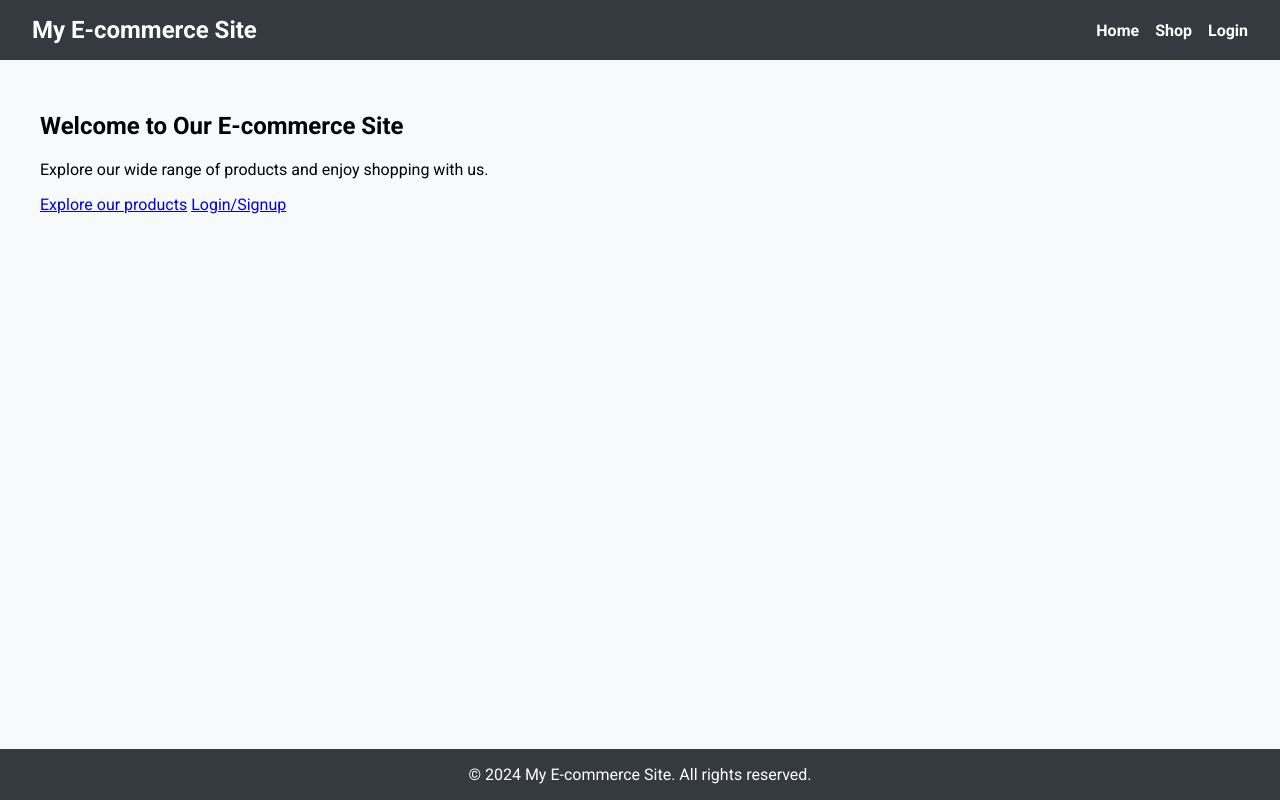
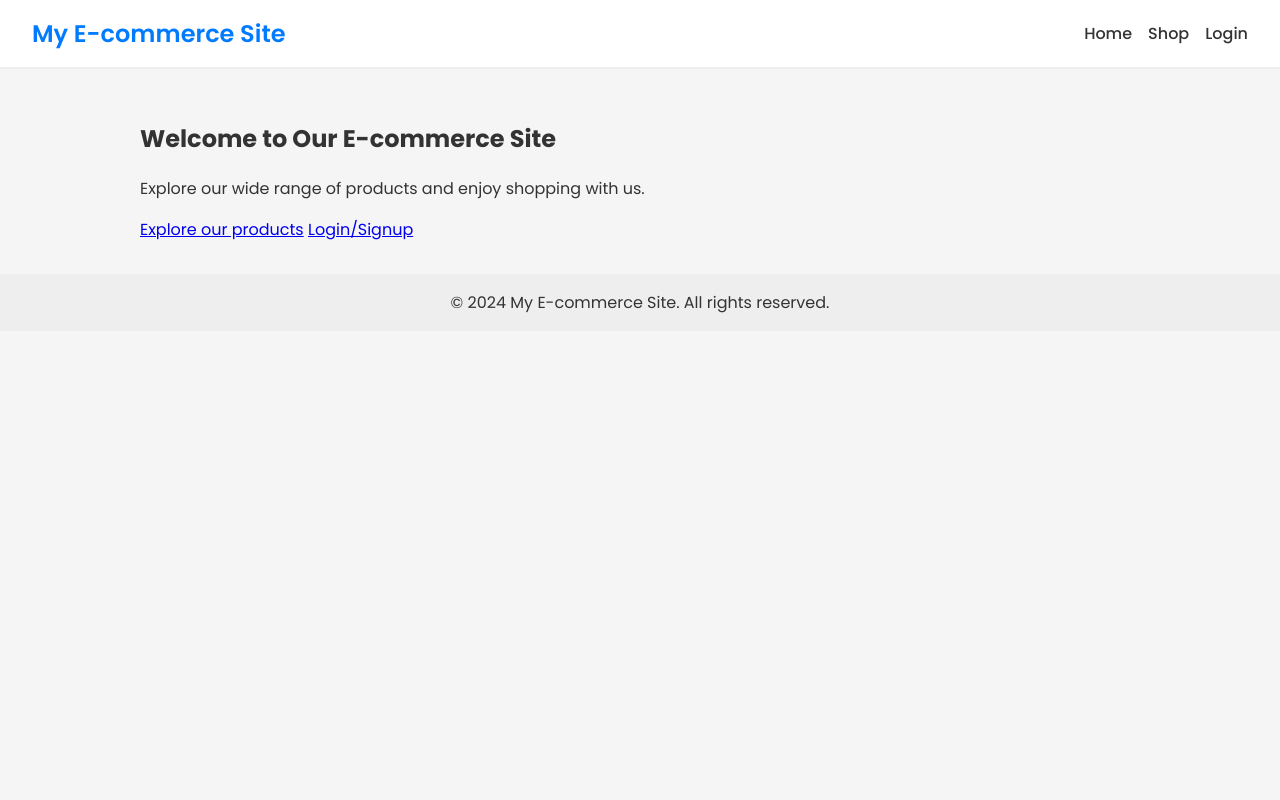
Before and after one commit to agilarasu/e_commerce, a Django app: page / in a window 1280 px wide. Run offline with Django 5.2, Linux system fonts and the light colour scheme.

Commit message:
Changed font and base colour of the application

```diff
--- a/e_commerce/templates/base_generic.html
+++ b/e_commerce/templates/base_generic.html
@@ -3,20 +3,18 @@
 <head>
     <meta charset="UTF-8">
     <title>{% block title %}My E-commerce Site{% endblock %}</title>
-    <link href="https://fonts.googleapis.com/css2?family=Roboto:wght@400;700&display=swap" rel="stylesheet">
+    <link href="https://fonts.googleapis.com/css2?family=Poppins:wght@300;400;500;600;700&display=swap" rel="stylesheet">
     <style>
         body {
             margin: 0;
-            font-family: 'Roboto', sans-serif;
-            display: flex;
-            flex-direction: column;
-            min-height: 100vh;
-            background-color: #f8f9fa;
+            font-family: 'Poppins', sans-serif;
+            background-color: #f5f5f5;
+            color: #333;
         }
 
         header {
-            background-color: #343a40;
-            color: white;
+            background-color: #fff;
+            border-bottom: 2px solid #eee;
             padding: 1rem 2rem;
             display: flex;
             justify-content: space-between;
@@ -29,14 +27,14 @@
         }
 
         nav a {
-            color: white;
+            color: #333;
             text-decoration: none;
-            font-weight: 700;
+            font-weight: 500;
             transition: color 0.3s;
         }
 
         nav a:hover {
-            color: #ffc107;
+            color: #007bff;
         }
 
         main {
@@ -45,25 +43,27 @@
         }
 
         footer {
-            background-color: #343a40;
-            color: white;
+            background-color: #eee;
+            padding: 1rem 2rem;
             text-align: center;
-            padding: 1rem 2rem;
         }
 
         .container {
-            max-width: 1200px;
+            max-width: 1000px;
             margin: 0 auto;
             padding: 0 2rem;
         }
 
         .brand {
             font-size: 1.5rem;
-            font-weight: 700;
+            font-weight: 600;
+            color: #007bff;
         }
 
         .filter-form {
             margin-bottom: 2rem;
+            display: flex;
+            gap: 1rem;
         }
 
         .filter-form .btn {
@@ -92,7 +92,7 @@
         }
 
         .product-card {
-            background-color: white;
+            background-color: #fff;
             border-radius: 8px;
             overflow: hidden;
             box-shadow: 0 2px 8px rgba(0, 0, 0, 0.1);
@@ -137,9 +137,10 @@
 
         .product-info .price {
             font-size: 1.25rem;
-            color: #28a745;
-            font-weight: 700;
+            color: #007bff;
+            font-weight: 600;
         }
+
 
         .no-products {
             text-align: center;
```
